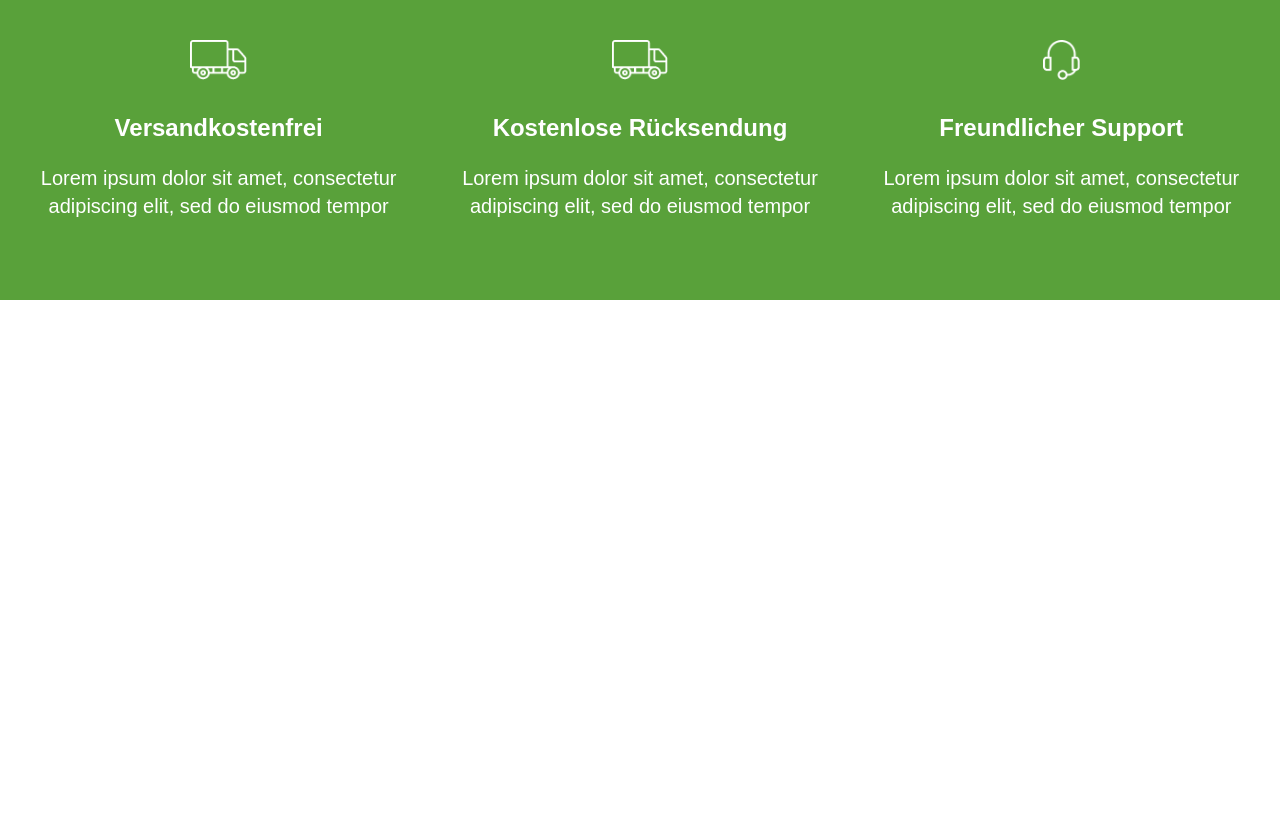
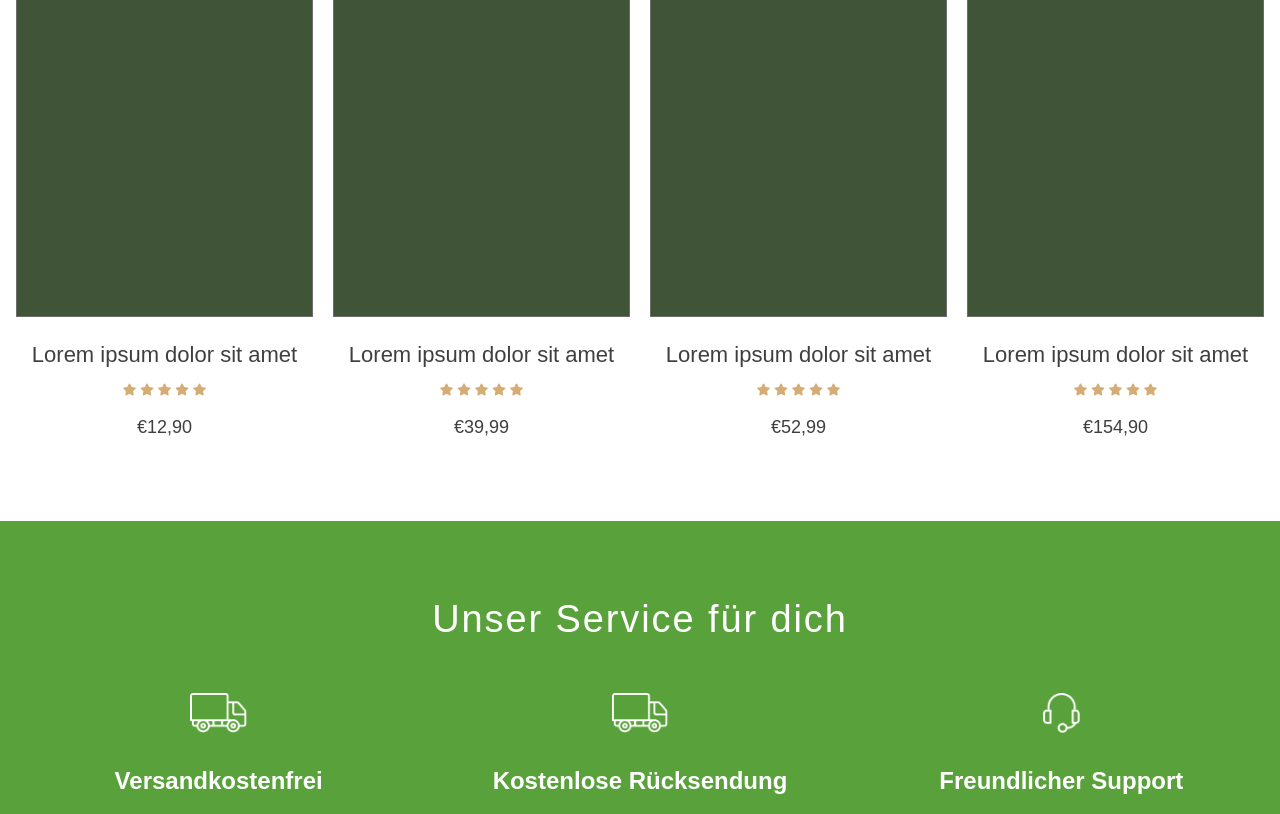
Before and after one commit to juned-dev/shop-project, a website: page public/index.html in a window 1280 px wide. Shown: the part 622-1436 px from the top of the page. Before the commit the page ends 922 px from the top, so only its background shows below. Drawn offline with Linux system fonts and the light colour scheme.

Commit message:
Best sellers section ui

```diff
--- a/public/index.html
+++ b/public/index.html
@@ -5,6 +5,11 @@
   <meta name="viewport" content="width=device-width, initial-scale=1.0" />
   <link href="fonts/fonts.css" rel="stylesheet">
   <link href="css/app.css" rel="stylesheet">
+
+  <link rel="stylesheet" href="https://cdnjs.cloudflare.com/ajax/libs/font-awesome/5.15.4/css/all.min.css" crossorigin="anonymous"/>
+
+
+
   <title>Shop Home</title>
 </head>
 <body>
@@ -137,6 +142,81 @@
   </section>
   <!-- End Know from section -->
 
+  <!-- Start best-sellers section  -->
+  <section class="pb-20 best-sellers-section">
+    <div class="container">
+      <h2 class="text-center section-title">
+        Bestseller
+      </h2>
+
+
+    <div class="best-sellers-wrapper">
+      <div class="best-sellers-block">
+        <div class="product-image-wrapper">
+            <img src="/images/green-placeholder.png" alt="product title" />
+        </div>
+        <h4>Lorem ipsum dolor sit amet</h4>
+        <ul>
+          <li><i class="fas fa-star"></i></li>
+          <li><i class="fas fa-star"></i></li>
+          <li><i class="fas fa-star"></i></li>
+          <li><i class="fas fa-star"></i></li>
+          <li><i class="fas fa-star"></i></li>
+        </ul>
+        <h5>€12,90</h5>
+      </div>
+
+      <div class="best-sellers-block">
+        <div class="product-image-wrapper">
+            <img src="/images/green-placeholder.png" alt="product title" />
+        </div>
+        <h4>Lorem ipsum dolor sit amet</h4>
+        <ul>
+          <li><i class="fas fa-star"></i></li>
+          <li><i class="fas fa-star"></i></li>
+          <li><i class="fas fa-star"></i></li>
+          <li><i class="fas fa-star"></i></li>
+          <li><i class="fas fa-star"></i></li>
+        </ul>
+        <h5>€39,99</h5>
+      </div>
+
+      <div class="best-sellers-block">
+        <div class="product-image-wrapper">
+            <img src="/images/green-placeholder.png" alt="product title" />
+        </div>
+        <h4>Lorem ipsum dolor sit amet</h4>
+        <ul>
+          <li><i class="fas fa-star"></i></li>
+          <li><i class="fas fa-star"></i></li>
+          <li><i class="fas fa-star"></i></li>
+          <li><i class="fas fa-star"></i></li>
+          <li><i class="fas fa-star"></i></li>
+        </ul>
+        <h5>€52,99</h5>
+      </div>
+
+      <div class="best-sellers-block">
+        <div class="product-image-wrapper">
+            <img src="/images/green-placeholder.png" alt="product title" />
+        </div>
+        <h4>Lorem ipsum dolor sit amet</h4>
+        <ul>
+          <li><i class="fas fa-star"></i></li>
+          <li><i class="fas fa-star"></i></li>
+          <li><i class="fas fa-star"></i></li>
+          <li><i class="fas fa-star"></i></li>
+          <li><i class="fas fa-star"></i></li>
+        </ul>
+        <h5>€154,90</h5>
+      </div>
+
+    </div>
+
+    </div>
+  </section>
+  <!-- End best-sellers section  -->
+
   <!-- Start Our service section -->
   <section class="pt-20 pb-20 our-service-section">
     <div class="container">
--- a/tailwind.config.js
+++ b/tailwind.config.js
@@ -6,7 +6,12 @@ module.exports = {
   ],
   darkMode: false, // or 'media' or 'class'
   theme: {
+
     extend: {
+
+      fontSize: {
+        'tiny': '.938rem',
+      },
 
       fontFamily:{
         'title' : ['"Bebas Neue", sans-serif'],
@@ -31,6 +36,9 @@ module.exports = {
           '700': '#3A3A3A',
           '800': '#403E3F',
         },
+        yellow:{
+          '600': '#D6AC75',
+        },
         body: '#ffffff',
 
       }
```
Also changed, not shown: public/css/app.css, tailwind.css.
